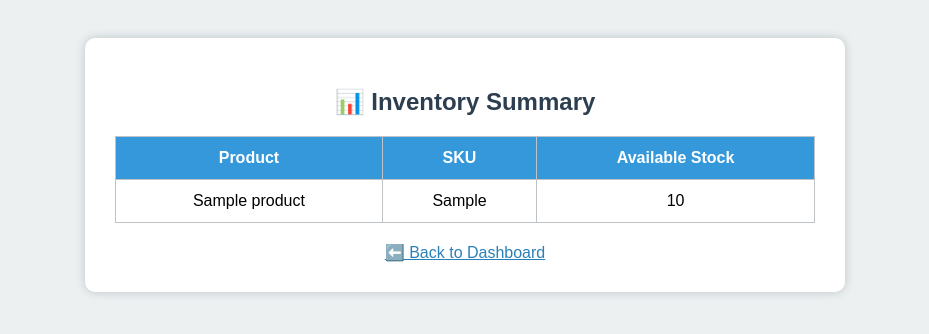
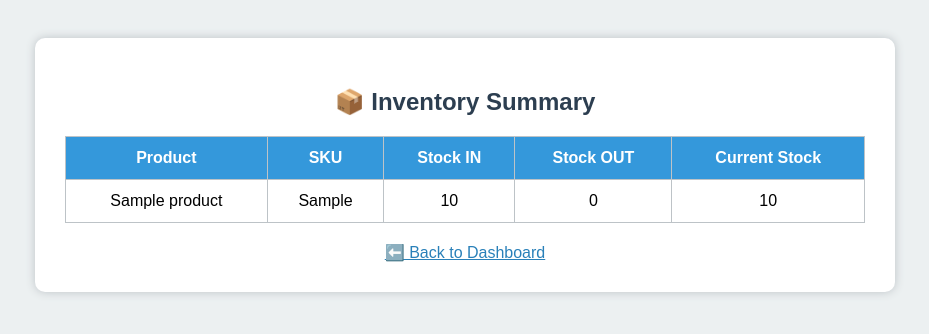
Before and after one commit to Anish-89/warehouse-inventory-tracker, a Django app: page /inventory/ in a window 1280 px wide. Shown: the top 334 px of the page, without its empty margins (175-1104 px from the left). Run offline with Django 5.2, Linux system fonts and the light colour scheme; tables that the repository leaves empty hold one stand-in row (values such as "Sample post").

Commit message:
Fix: Inventory Summary & Transaction Validation

```diff
--- a/inventory/templates/inventory/inventory_view.html
+++ b/inventory/templates/inventory/inventory_view.html
@@ -10,7 +10,7 @@
         }
         .container {
             background: white;
-            max-width: 700px;
+            max-width: 800px;
             margin: auto;
             padding: 30px;
             border-radius: 10px;
@@ -44,13 +44,21 @@
 </head>
 <body>
 <div class="container">
-    <h2>📊 Inventory Summary</h2>
+    <h2>📦 Inventory Summary</h2>
     <table>
-        <tr><th>Product</th><th>SKU</th><th>Available Stock</th></tr>
+        <tr>
+            <th>Product</th>
+            <th>SKU</th>
+            <th>Stock IN</th>
+            <th>Stock OUT</th>
+            <th>Current Stock</th>
+        </tr>
         {% for item in inventory %}
         <tr>
             <td>{{ item.product }}</td>
             <td>{{ item.sku }}</td>
+            <td>{{ item.stock_in }}</td>
+            <td>{{ item.stock_out }}</td>
             <td>{{ item.available_stock }}</td>
         </tr>
         {% endfor %}
--- a/inventory/views.py
+++ b/inventory/views.py
@@ -1,14 +1,10 @@
-from django.shortcuts import render
-
+from django.shortcuts import render, redirect
 from rest_framework import viewsets
-from .models import Product, StockTransaction
+from .models import Product, StockTransaction, StockDetail
 from .serializers import ProductSerializer, StockTransactionSerializer
 from rest_framework.decorators import api_view
 from rest_framework.response import Response
 from django.db.models import Sum
-from .models import StockDetail
-from django.shortcuts import render, redirect
-from .models import Product, StockTransaction, StockDetail
 from django.utils import timezone
 
 def home_view(request):
@@ -39,8 +35,6 @@ def inventory_summary(request):
 
     return Response(inventory)
 
-
-
 def transaction_form(request):
     if request.method == 'POST':
         t_type = request.POST['transaction_type']
@@ -52,6 +46,17 @@ def transaction_form(request):
             product = Product.objects.get(sku=sku)
         except Product.DoesNotExist:
             return render(request, 'inventory/transaction_form.html', {'error': 'Invalid SKU'})
+
+        # Check for OUT transaction and stock sufficiency
+        if t_type == 'OUT':
+            stock_in = StockDetail.objects.filter(product=product, transaction__transaction_type='IN').aggregate(total=Sum('quantity'))['total'] or 0
+            stock_out = StockDetail.objects.filter(product=product, transaction__transaction_type='OUT').aggregate(total=Sum('quantity'))['total'] or 0
+            available = stock_in - stock_out
+
+            if qty > available:
+                return render(request, 'inventory/transaction_form.html', {
+                    'error': f'❌ Not enough stock. Only {available} items available.'
+                })
 
         transaction = StockTransaction.objects.create(
             transaction_type=t_type,
@@ -69,12 +74,17 @@ def transaction_form(request):
     return render(request, 'inventory/transaction_form.html')
 
 def inventory_page(request):
-    from django.db.models import Sum
     products = Product.objects.all()
     inventory = []
     for product in products:
         stock_in = StockDetail.objects.filter(product=product, transaction__transaction_type='IN').aggregate(total=Sum('quantity'))['total'] or 0
         stock_out = StockDetail.objects.filter(product=product, transaction__transaction_type='OUT').aggregate(total=Sum('quantity'))['total'] or 0
         balance = stock_in - stock_out
-        inventory.append({'product': product.name, 'sku': product.sku, 'available_stock': balance})
+        inventory.append({
+            'product': product.name,
+            'sku': product.sku,
+            'stock_in': stock_in,
+            'stock_out': stock_out,
+            'available_stock': balance
+        })
     return render(request, 'inventory/inventory_view.html', {'inventory': inventory})
```
